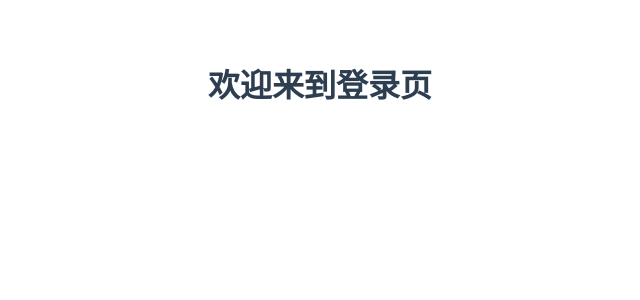
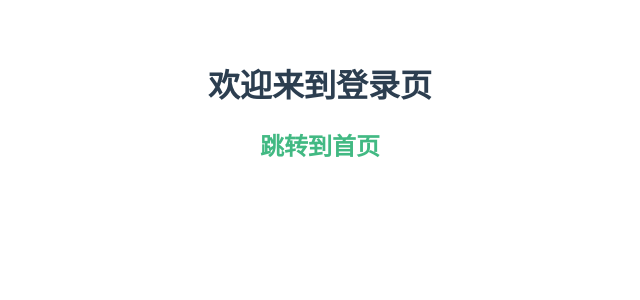
Before and after one commit to fei2020last/vueTemp, a Vue app: page / in a window 1280 px wide. Shown: the top 300 px of the page, without its empty margins (320-960 px from the left). Built offline with nearby package versions, Linux system fonts and the light colour scheme.

Commit message:
首页、登录页跳转

```diff
--- a/src/App.vue
+++ b/src/App.vue
@@ -1,6 +1,7 @@
 <template>
   <!-- <img alt="Vue logo" src="./assets/logo.png">
   <HelloWorld msg="Welcome to Your Vue.js App"/> -->
+
   <router-view></router-view>
 </template>
 
--- a/src/main.js
+++ b/src/main.js
@@ -6,5 +6,8 @@ import { createApp } from 'vue'
 import App from './App.vue'
 import router from './router'
 
+const app = createApp(App)
 
-createApp(App).use(router).mount('#app')
+app.use(router)
+
+app.mount('#app')
--- a/src/router/index.js
+++ b/src/router/index.js
@@ -2,6 +2,11 @@
 import { createRouter, createWebHistory } from 'vue-router'
 const login = () => import('@/views/login/login.vue') //登录
 const routes = [{
+    path: '/login',
+    name: 'login',
+    component: login
+  },
+  {
     path: '/',
     name: 'login',
     component: login
@@ -15,6 +20,7 @@ const routes = [{
 ]
 const routerHistory = createWebHistory()
 const router = createRouter({
+  mode: 'history',
   history: routerHistory,
   routes
 })
--- a/src/views/index/index.vue
+++ b/src/views/index/index.vue
@@ -2,6 +2,9 @@
 <template>
 <div class='indexPage'>
   <h1>欢迎来到首页！！！！</h1>
+   <div id='nav'>
+      <router-link to='/login'>点击跳登录页</router-link>
+   </div>
 </div>
 </template>
 
--- a/src/views/login/login.vue
+++ b/src/views/login/login.vue
@@ -2,6 +2,7 @@
 <template>
   <div class="loginPage">
     <h1>欢迎来到登录页</h1>
+    <h2 style="color:#42b983" @click="goIndex()">跳转到首页</h2>
   </div>
 </template>
 
@@ -24,7 +25,11 @@ export default {
   watch: {},
   //方法集合
   methods: {
-    initMethod() {}
+    initMethod() {},
+
+    goIndex() {
+      this.$router.push({ name: "index" });
+    },
   },
   //生命周期 - 创建之前
   beforeCreate() {},
```
